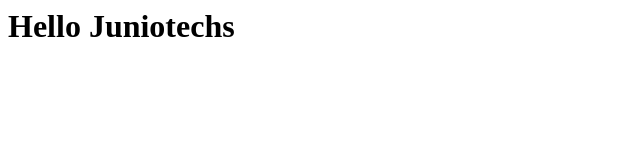
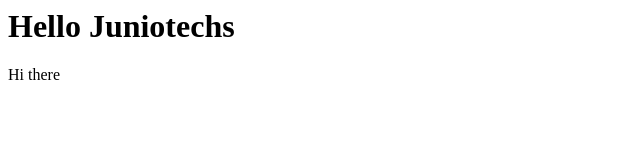
Before and after one commit to juniotech/juniotech.github.io, a plain HTML site: page index.html in a window 1280 px wide. Shown: the full height of the page, 0-640 px from the left. Drawn offline with Linux system fonts and the light colour scheme.

Commit message:
Update index.html

```diff
--- a/index.html
+++ b/index.html
@@ -1 +1 @@
-<h1>Hello Juniotechs</h1>
+<span><h1>Hello Juniotechs</h1><p>Hi there</p></span>
```
